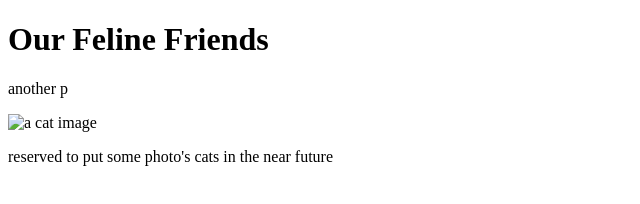
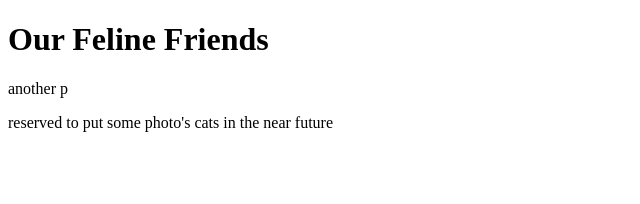
Before and after one commit to daiterranova/Repository-Test-Multiple-Branches, a plain HTML site: page index.html in a window 1280 px wide. Shown: the whole page, without its empty margins (0-640 px from the left). Drawn offline with Linux system fonts and the light colour scheme.

Commit message:
Revert "adding changes on html file"
This reverts commit 0d18076aa0fc91d9049bd8abb1a71304a66a51ae.

```diff
--- a/index.html
+++ b/index.html
@@ -1,18 +1,14 @@
 <!DOCTYPE html>
 <html lang="en">
-
 <head>
     <meta charset="UTF-8">
     <meta http-equiv="X-UA-Compatible" content="IE=edge">
     <meta name="viewport" content="width=device-width, initial-scale=1.0">
     <title>Cats</title>
 </head>
-
 <body>
     <h1>Our Feline Friends</h1>
-    <p>another p</p>
-    <img src="none" alt="a cat image" />
+   <p>another p</p>
     <p>reserved to put some photo's cats in the near future</p>
 </body>
-
 </html>
```
